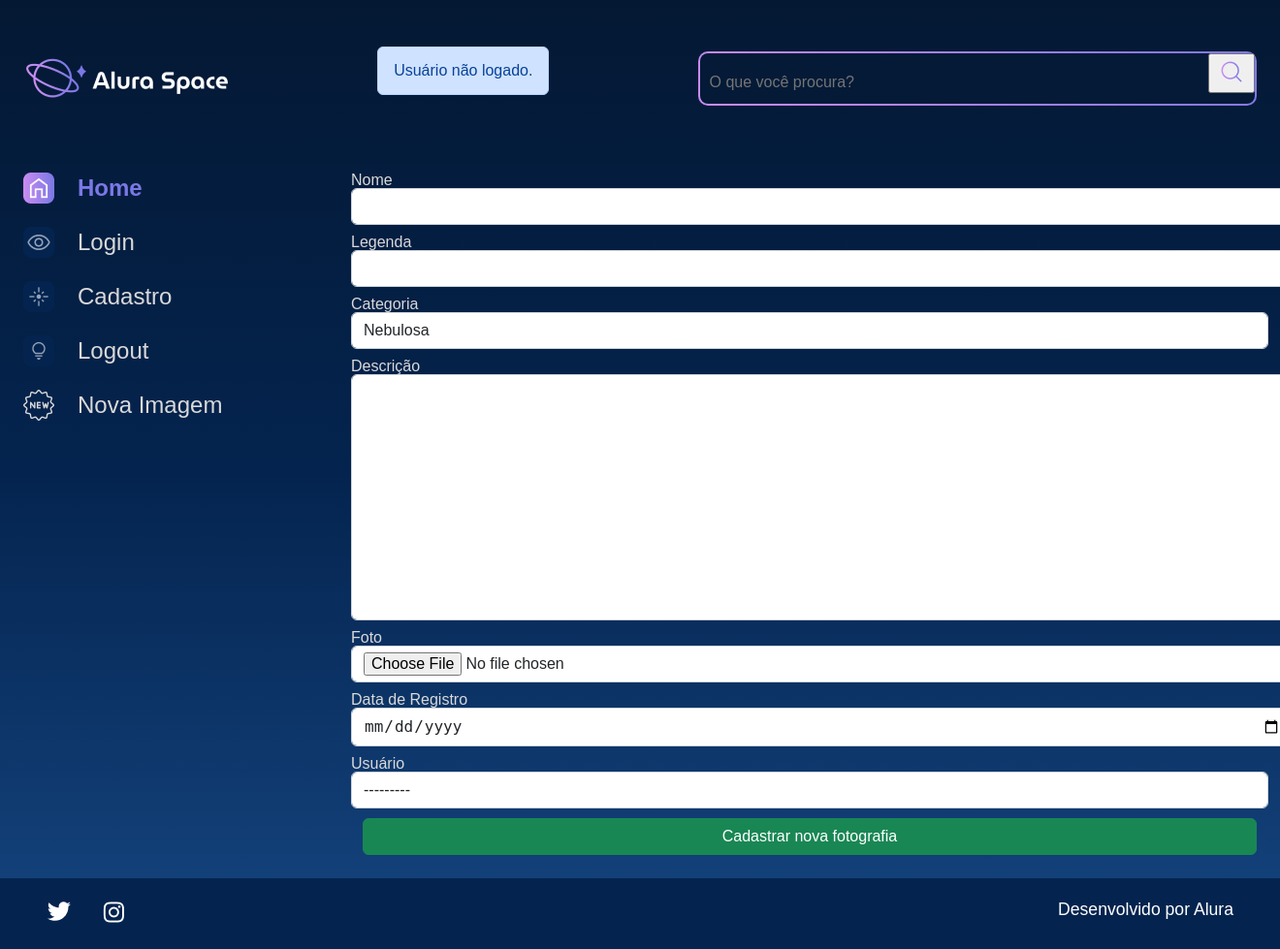
After one commit to devlzg/django-aluraspace, a Django app: page /nova-imagem in a window 1320 px wide; the page is wider, and only the part inside the window is pictured. The commit adds this page. Shown: that part at 97% size. Run offline with Django 5.2, Linux system fonts and the light colour scheme.

```diff
--- /dev/null
+++ b/apps/galeria/forms.py
@@ -0,0 +1,22 @@
+from django import forms
+from apps.galeria.models import Fotografia
+
+class FotografiaForms(forms.ModelForm): #ModelForm usa um model ja existente, enquanto Form cria uma nova
+    class Meta:
+        model = Fotografia
+        exclude = ['publicada'] # talvez tenha que colocar virgula pra funcionar, por ser uma lista
+        labels = {
+            'descricao': 'Descrição',
+            'data_fotografia': 'Data de Registro',
+            'usuario': 'Usuário'
+        }
+        widgets = {
+            'nome': forms.TextInput(attrs={'class': 'form-control'}),
+            'legenda': forms.TextInput(attrs={'class': 'form-control'}),
+            'categoria': forms.Select(attrs={'class': 'form-control'}),
+            'descricao': forms.Textarea(attrs={'class': 'form-control'}),
+            'foto': forms.FileInput(attrs={'class': 'form-control'}),
+            'data_fotografia': forms.DateInput(format='%d/%m/%Y', attrs={'class': 'form-control',
+                                                                         'type': 'date'}),
+            'usuario': forms.Select(attrs={'class': 'form-control'}),
+        }
--- a/apps/galeria/models.py
+++ b/apps/galeria/models.py
@@ -19,7 +19,7 @@ class Fotografia(models.Model):
   categoria = models.CharField(max_length=100, choices=OPCOES_CATEGORIA, default='')
   descricao = models.TextField(null=False, blank=False) # campo de texto, ideal para textos grandes
   foto = models.ImageField(upload_to="fotos/%Y/%m/%d/", blank=True)
-  publicada = models.BooleanField(default=False)
+  publicada = models.BooleanField(default=True)
   data_fotografia = models.DateTimeField(default=datetime.now, blank=False)
   usuario = models.ForeignKey(
       to=User,
--- a/apps/galeria/urls.py
+++ b/apps/galeria/urls.py
@@ -1,8 +1,11 @@
 from django.urls import path
-from apps.galeria.views import index, imagem, buscar
+from apps.galeria.views import index, imagem, buscar, nova_imagem, editar_imagem, deletar_imagem
 
 urlpatterns = [
   path('', index, name='index'),
   path('imagem/<int:foto_id>', imagem, name='imagem'),
-  path('buscar', buscar, name='buscar')
+  path('buscar', buscar, name='buscar'),
+  path('nova-imagem', nova_imagem, name='nova_imagem'),
+  path('editar-imagem', editar_imagem, name='editar_imagem'),
+  path('deletar-imagem', deletar_imagem, name='deletar_imagem'),
 ]
--- a/apps/galeria/views.py
+++ b/apps/galeria/views.py
@@ -1,25 +1,26 @@
 from django.shortcuts import render, get_object_or_404, redirect
 from apps.galeria.models import Fotografia
+from apps.galeria.forms import FotografiaForms
 from django.contrib import messages
 
 # a view serve pra renderizar as páginas HTML, que são chamadas de templates
 
-
-def index(request):
+def verifica_usuario(request):
     if not request.user.is_authenticated:
         messages.error(request, 'Usuário não logado.')
         return redirect('login')
+
+def index(request):
+    verifica_usuario(request)
     fotografias = Fotografia.objects.order_by(
         "-data_fotografia").filter(publicada=True)  # traz todos os itens do banco de dados
     # a requisição vai ser sempre o primeiro parametro, em seguida o arquivo HTML a ser renderizado
     return render(request, 'galeria/index.html', {"cards": fotografias})
 
-
 def imagem(request, foto_id):
     fotografia = get_object_or_404(Fotografia, pk=foto_id)
     # passando pro html um dicionario com uma instancia do banco de dados
     return render(request, 'galeria/imagem.html', {"fotografia": fotografia})
-
 
 def buscar(request):
     if not request.user.is_authenticated:
@@ -32,3 +33,20 @@ def buscar(request):
         if nome_a_buscar:
             fotografias = fotografias.filter(nome__icontains=nome_a_buscar)
     return render(request, 'galeria/buscar.html', {"cards": fotografias})
+
+def nova_imagem(request):
+    verifica_usuario(request)
+    form = FotografiaForms
+    if request.method == 'POST':
+        form = FotografiaForms(request.POST, request.FILES)
+        if form.is_valid():
+            form.save()
+            messages.success(request, 'Nova fotografia cadastrada com sucesso!')
+            return redirect('index')
+    return render(request, 'galeria/nova_imagem.html', {'form': form})
+
+def editar_imagem(request):
+    pass
+
+def deletar_imagem(request):
+    pass
--- a/templates/galeria/imagem.html
+++ b/templates/galeria/imagem.html
@@ -15,6 +15,11 @@
                                 <p class="imagem__descricao">{{ fotografia.legenda }}</p>
                                 <p class="imagem__texto">{{ fotografia.descricao }}</p>
                             </div>
+                            <div>
+                                <a href="{% url 'editar_imagem' %}"><button class="btn btn-success col-12" style="padding: top 5px;">Editar</button></a>
+                                <a href="{% url 'deletar_imagem' %}"><button class="btn btn-danger col-12" style="padding: top 5px;">Deletar</button></a>
+
+                            </div>
                         </div>
                     </div>
                 </section>
--- /dev/null
+++ b/templates/galeria/nova_imagem.html
@@ -0,0 +1,25 @@
+{% extends 'shared/base.html' %}
+{% load static %}
+{% block content %}
+
+            <section class="galeria" style="margin-left: 5em">
+                <form action="{% url 'nova_imagem' %}" method="POST" enctype="multipart/form-data">
+                    {% csrf_token %}
+                    <div class="row">
+                        {% for field in form.visible_fields %}
+                        <div class="col-12 col-lg-12" style="margin-bottom: 10px;">
+                            <label for="{{ field.id_for_label }}" style="color:#D9D9D9; margin-bottom: 5px;">{{field.label}}</label>
+                            {{ field }}
+                        </div>
+                        {% endfor %}
+                    </div>
+                    <div>
+                        <button type="submit" class="btn btn-success col-12" style="padding: top 5px;">Cadastrar nova fotografia</button>
+                    </div>
+                </form>
+            </section>
+        </main>
+    </div>
+</body>
+
+{% endblock %}
--- a/templates/partials/_navbar.html
+++ b/templates/partials/_navbar.html
@@ -26,5 +26,6 @@
               <a href="{% url 'login' %}"><img src="{% static '/assets/ícones/1x/Mais vistas - inativo.png' %}"> Login</a>
               <a href="{% url 'cadastro' %}"><img src="{% static '/assets/ícones/1x/Novas - inativo.png' %}"> Cadastro</a>
               <a href="{% url 'logout' %}"><img src="{% static '/assets/ícones/1x/Surpreenda-me - inativo.png' %}"> Logout</a>
+              <a href="{% url 'nova_imagem' %}"><img src="{% static '/assets/ícones/1x/new.png' %}"> Nova Imagem</a>
           </nav>
       </section>
--- a/templates/usuarios/login.html
+++ b/templates/usuarios/login.html
@@ -14,7 +14,7 @@
             {% endfor %}
         </div>
         <div>
-            <button type="submit" class="btn btn-success col-12" style="padding: top 5px;">Logar</button>
+            <button type="submit" class="btn btn-success col-12" style="padding: top 5px;">Login</button>
         </div>
     </form>
 </section>
```
Also changed, not shown: apps/galeria/migrations/0007_alter_fotografia_publicada.py (added), setup/static/assets/ícones/1x/new.png (added).
